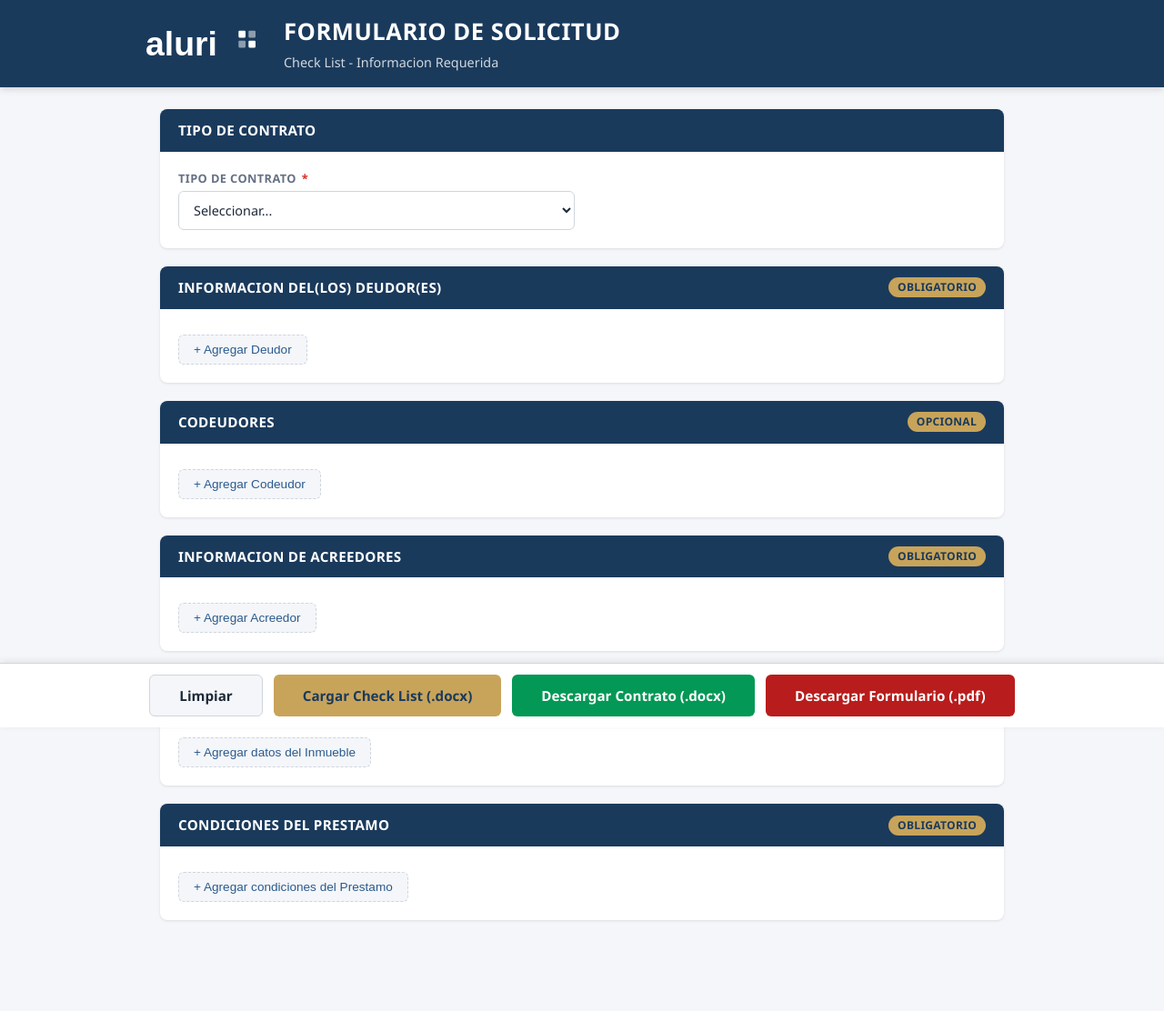
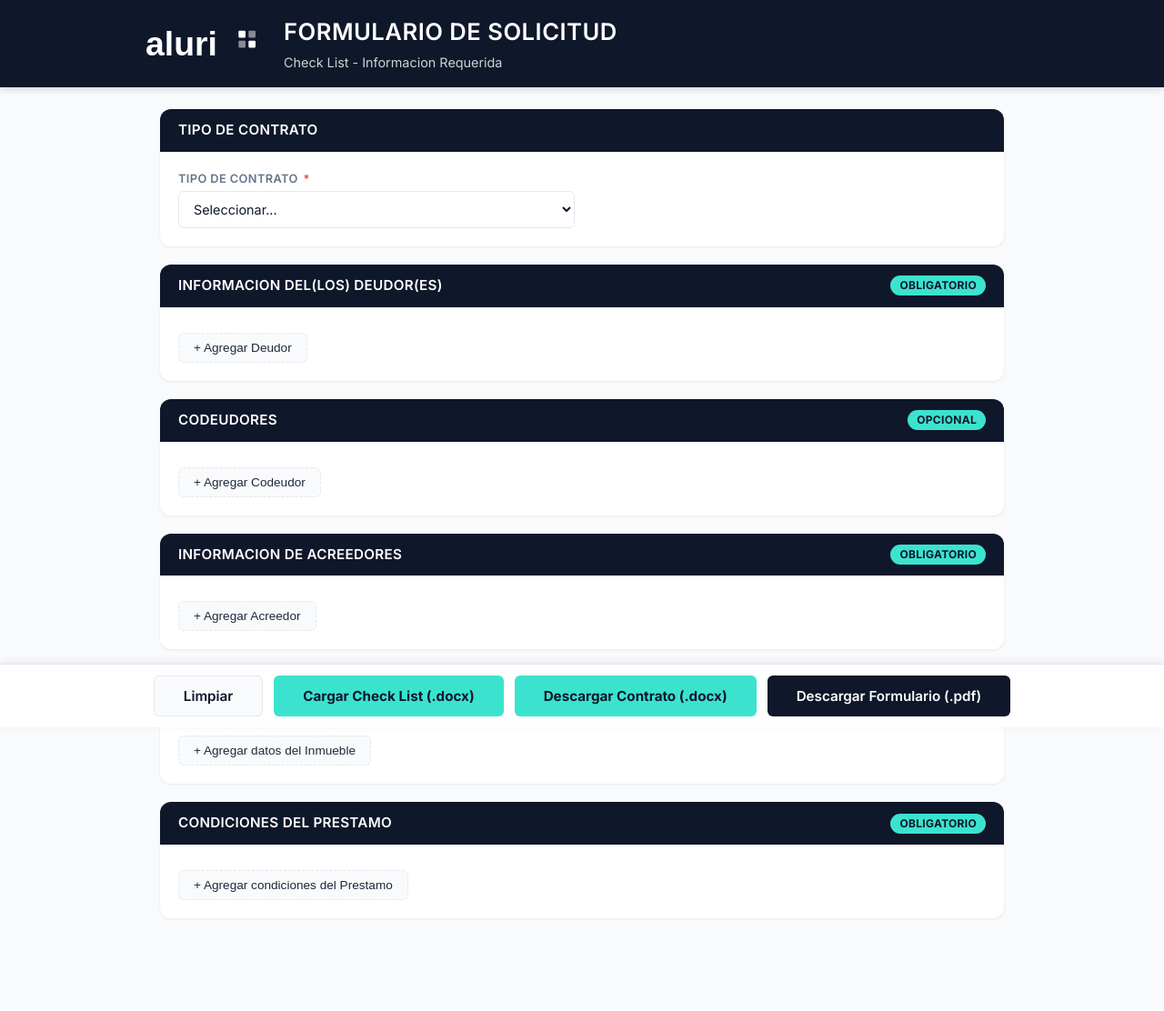
Before and after one commit to anferzata2410/Agente_Contratos, a Flask app: page / in a window 1280 px wide. Shown: the whole page at 91% size. After the commit the page ends 1012 px from the top, so only its background shows below. Run offline with Flask 3, Linux system fonts and the light colour scheme.

Commit message:
Rediseño visual: colores y tipografia de aluri.co (turquesa, oscuro, Inter font)

```diff
--- a/static/css/styles.css
+++ b/static/css/styles.css
@@ -8,23 +8,23 @@
 }
 
 :root {
-  --primary: #1a3a5c;
-  --primary-light: #2a5a8c;
-  --accent: #c8a45a;
-  --accent-hover: #b8943a;
-  --bg: #f4f6f9;
+  --primary: #0F172A;
+  --primary-light: #1e293b;
+  --accent: #3be3cf;
+  --accent-hover: #2cc1af;
+  --bg: #F8FAFC;
   --card: #ffffff;
-  --border: #d0d5dd;
-  --text: #1d2939;
-  --text-light: #667085;
-  --danger: #d92d20;
-  --success: #039855;
-  --radius: 8px;
-  --shadow: 0 1px 3px rgba(0, 0, 0, 0.1);
+  --border: #e2e8f0;
+  --text: #0f172a;
+  --text-light: #64748b;
+  --danger: #ef4444;
+  --success: #10b981;
+  --radius: 12px;
+  --shadow: 0 1px 3px rgba(0, 0, 0, 0.08);
 }
 
 body {
-  font-family: 'Segoe UI', -apple-system, BlinkMacSystemFont, sans-serif;
+  font-family: 'Inter', -apple-system, BlinkMacSystemFont, sans-serif;
   background: var(--bg);
   color: var(--text);
   line-height: 1.5;
@@ -151,8 +151,8 @@ body {
 .field select:focus,
 .field textarea:focus {
   outline: none;
-  border-color: var(--primary-light);
-  box-shadow: 0 0 0 3px rgba(26, 58, 92, 0.12);
+  border-color: var(--accent);
+  box-shadow: 0 0 0 3px rgba(59, 227, 207, 0.2);
 }
 
 .field textarea {
@@ -190,9 +190,9 @@ body {
 }
 
 .add-btn:hover {
-  background: var(--primary);
-  color: #fff;
-  border-color: var(--primary);
+  background: var(--accent);
+  color: var(--primary);
+  border-color: var(--accent);
 }
 
 .remove-btn {
@@ -229,6 +229,7 @@ body {
   margin-bottom: 12px;
   padding-bottom: 8px;
   border-bottom: 2px solid var(--accent);
+  color: var(--primary);
 }
 
 /* ── Mensaje de seccion vacia ── */
@@ -277,6 +278,7 @@ body {
 .btn-primary {
   background: var(--accent);
   color: var(--primary);
+  font-weight: 700;
 }
 
 .btn-primary:hover {
@@ -294,12 +296,13 @@ body {
 }
 
 .btn-success {
-  background: var(--success);
-  color: #fff;
+  background: var(--accent);
+  color: var(--primary);
+  font-weight: 700;
 }
 
 .btn-success:hover {
-  background: #027a48;
+  background: var(--accent-hover);
 }
 
 .btn-success:disabled {
@@ -308,12 +311,12 @@ body {
 }
 
 .btn-pdf {
-  background: #b91c1c;
+  background: var(--primary);
   color: #fff;
 }
 
 .btn-pdf:hover {
-  background: #991b1b;
+  background: var(--primary-light);
 }
 
 /* ── Loading overlay ── */
@@ -376,7 +379,8 @@ body {
 }
 
 .toast.success {
-  background: var(--success);
+  background: var(--accent);
+  color: var(--primary);
 }
 
 .toast.error {
--- a/templates/checklist_form.html
+++ b/templates/checklist_form.html
@@ -4,7 +4,9 @@
   <meta charset="UTF-8">
   <meta name="viewport" content="width=device-width, initial-scale=1.0">
   <title>Check List - Solicitud de Credito | Aluri</title>
-  <link rel="stylesheet" href="/static/css/styles.css?v=9">
+  <link rel="preconnect" href="https://fonts.googleapis.com">
+  <link href="https://fonts.googleapis.com/css2?family=Inter:wght@400;500;600;700&display=swap" rel="stylesheet">
+  <link rel="stylesheet" href="/static/css/styles.css?v=10">
 </head>
 <body>
 
@@ -156,6 +158,6 @@
     </div>
   </div>
 
-  <script src="/static/js/app.js?v=22"></script>
+  <script src="/static/js/app.js?v=23"></script>
 </body>
 </html>
```
